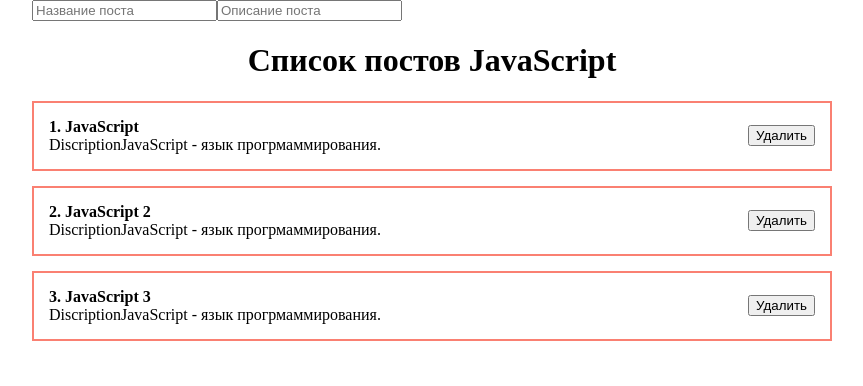
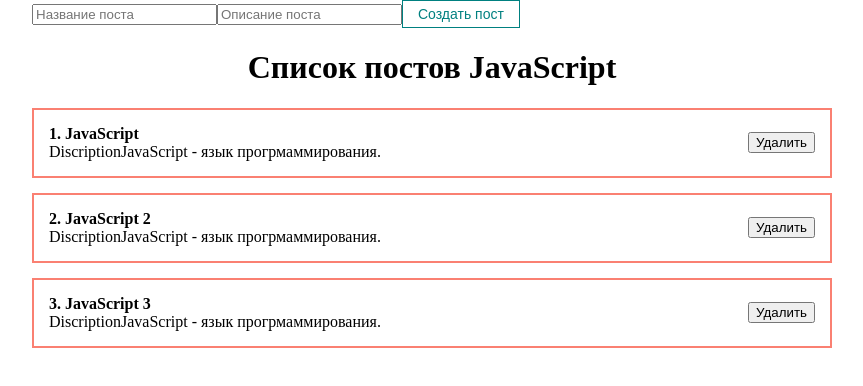
Before and after one commit to fadeyush/react-beginning, a React (Create React App) app: page / in a window 1280 px wide. Shown: the top 386 px of the page, without its empty margins (208-1071 px from the left). Built offline with nearby package versions, Linux system fonts and the light colour scheme.

Commit message:
создание UI компонента кнопки, правки в Readme

```diff
--- a/src/App.js
+++ b/src/App.js
@@ -1,5 +1,6 @@
 import React, { useState } from 'react';
 import PostList from './components/PostList';
+import MyButton from './components/UI/button/MyButton';
 
 import "../src/styles/App.css"
 
@@ -16,6 +17,7 @@
       <form>
         <input type='text' placeholder='Название поста'></input>
         <input type='text' placeholder='Описание поста'></input>
+        <MyButton>Создать пост</MyButton>
       </form>
 
       <PostList posts={posts} title={"Список постов JavaScript"}/>
--- a/src/components/UI/button/MyButton.jsx
+++ b/src/components/UI/button/MyButton.jsx
@@ -1,9 +1,10 @@
 import React from 'react';
+import classes from './MyButton.module.css'
 
-const MyButton = () => {
+const MyButton = ({children, ...props}) => {
     return (
-        <button>
-
+        <button {...props} className={classes.myBtn}>
+            {children}
         </button>
     );
 };
--- /dev/null
+++ b/src/components/UI/button/MyButton.module.css
@@ -0,0 +1,8 @@
+.myBtn {
+    padding: 5px 15px;
+    color: teal;
+    font-size: 14px;
+    background: transparent;
+    border: 1px solid teal;
+    cursor: pointer;
+}
```
Also changed, not shown: 1 other file (tests, documents, lock files or other folders).
